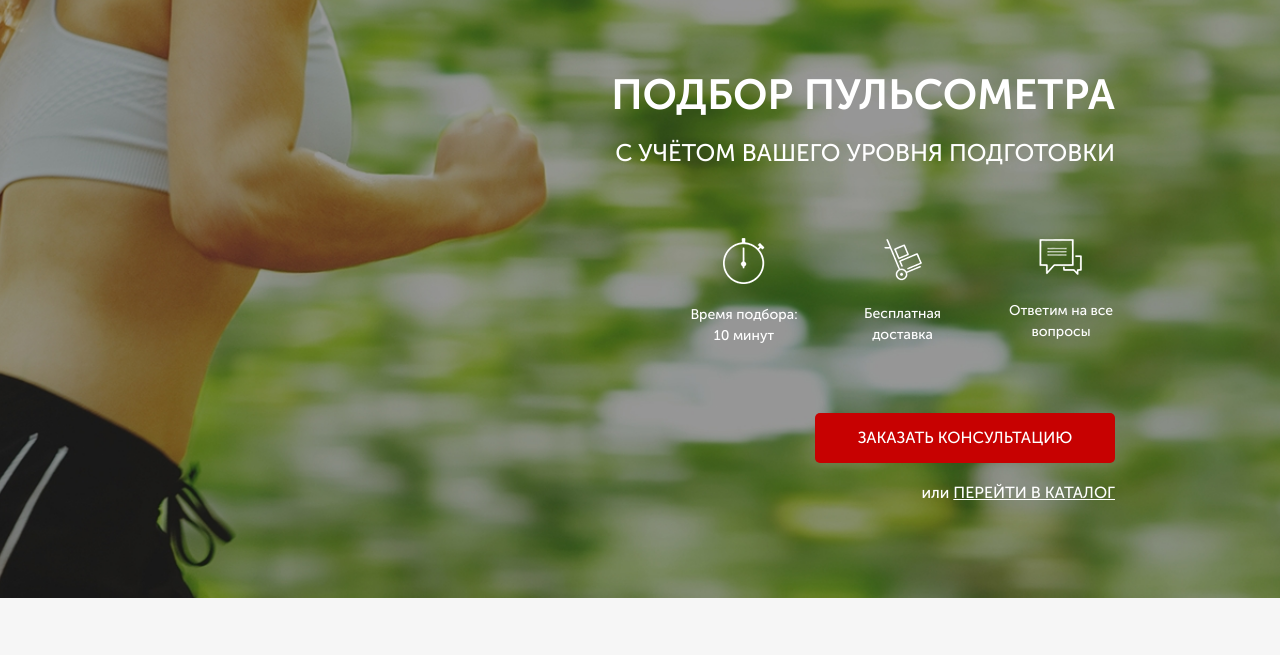
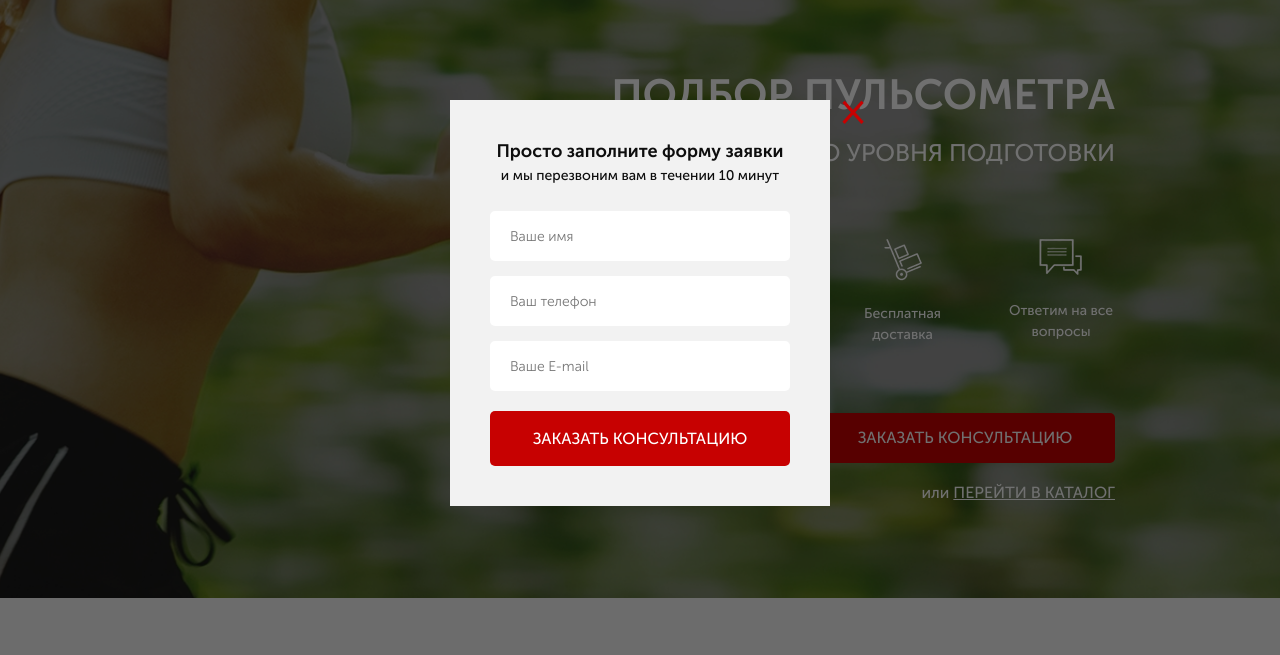
Before and after one commit to repozitorro/repozitorro.github.io, a website: page Pulse/src/index.html in a window 1280 px wide. Both pictures are taken after a click on the button "ЗАКАЗАТЬ ЗВОНОК". Shown: the part 97-752 px from the top of the page. Drawn offline with nearby package versions, Linux system fonts and the light colour scheme.

Commit message:
Modal windows added

```diff
--- a/Pulse/src/index.html
+++ b/Pulse/src/index.html
@@ -24,7 +24,7 @@
                 </div>
                 <div class="header__contacts">
                     <a href="tel:+74999228974" class="header__phone">+7 (499) 922-89-74</a>
-                    <button class="button">заказать звонок</button>
+                    <button data-modal="consultation" class="button">заказать звонок</button>
                 </div>
             </header>
             <div class="promo__wrapper">
@@ -44,7 +44,7 @@
                         Ответим на все вопросы
                     </div>
                 </div>
-                <button class="button button_main">
+                <button data-modal="consultation" class="button button_main">
                     заказать КОНСУЛЬТАЦИЮ
                 </button>
                 <div class="promo__link">
@@ -537,7 +537,9 @@
     </section>
 
     <footer class="footer">
-        <div class="footer__map"><iframe src="https://www.google.com/maps/embed?pb=!1m18!1m12!1m3!1d1998.9835509599818!2d30.35495247172344!3d59.93241511618283!2m3!1f0!2f0!3f0!3m2!1i1024!2i768!4f13.1!3m3!1m2!1s0x469631a4564b87cd%3A0x5cbd0703276716ba!2z0J3QtdCy0YHQutC40Lkg0L_RgC4sIDcxLCDQodCw0L3QutGCLdCf0LXRgtC10YDQsdGD0YDQsywg0KDQvtGB0YHQuNGPLCAxOTEwMjU!5e0!3m2!1sru!2sua!4v1582446607118!5m2!1sru!2sua" width="100%" height="630" frameborder="0" style="border:0;" allowfullscreen=""></iframe></div>
+        <div class="footer__map"><iframe
+                src="https://www.google.com/maps/embed?pb=!1m18!1m12!1m3!1d1998.9835509599818!2d30.35495247172344!3d59.93241511618283!2m3!1f0!2f0!3f0!3m2!1i1024!2i768!4f13.1!3m3!1m2!1s0x469631a4564b87cd%3A0x5cbd0703276716ba!2z0J3QtdCy0YHQutC40Lkg0L_RgC4sIDcxLCDQodCw0L3QutGCLdCf0LXRgtC10YDQsdGD0YDQsywg0KDQvtGB0YHQuNGPLCAxOTEwMjU!5e0!3m2!1sru!2sua!4v1582446607118!5m2!1sru!2sua"
+                width="100%" height="630" frameborder="0" style="border:0;" allowfullscreen=""></iframe></div>
         <div class="footer__info">
             <address class="footer__addr">Санкт-Петербург, Невский проспект, 71</address>
             <a class="footer__phone" href="tel:+74999228974">+7 (499) 922-89-74</a>
@@ -549,6 +551,53 @@
         </div>
     </footer>
 
+    <div class="overlay">
+        <div class="modal" id="consultation">
+            <div class="modal__close">&times;</div>
+            <div class="modal__subtitle">
+                Просто заполните форму заявки
+            </div>
+            <div class="modal__descr">
+                и мы перезвоним вам в течении 10 минут
+            </div>
+            <form class="feed-form feed-form_mt25" action="#">
+                <input name="name" required placeholder="Ваше имя" type="text">
+                <input name="phone" required placeholder="Ваш телефон" type="number">
+                <input name="email" required placeholder="Ваше E-mail" type="email">
+
+                <button class="button button_submit">заказать КОНСУЛЬТАЦИЮ</button>
+            </form>
+        </div>
+
+        <div class="modal" id="order">
+            <div class="modal__close">&times;</div>
+            <div class="modal__subtitle">
+                Ваш заказ:
+            </div>
+            <div class="modal__descr">
+                Пульсометр Polar
+            </div>
+            <form class="feed-form feed-form_mt25" action="#">
+                <input name="name" required placeholder="Ваше имя" type="text">
+                <input name="phone" required placeholder="Ваш телефон" type="number">
+                <input name="email" required placeholder="Ваше E-mail" type="email">
+
+                <button class="button button_submit">Купить</button>
+            </form>
+        </div>
+
+        <div class="modal modal_mini" id="thanks">
+            <div class="modal__close">&times;</div>
+            <div class="modal__subtitle">
+                Спасибо за вашу заявку!
+            </div>
+            <div class="modal__descr">
+                Наш менеджер свяжется с вами в ближайшее время!
+            </div>
+        </div>
+
+    </div>
+
     <script type="text/javascript" src="https://code.jquery.com/jquery-1.11.0.min.js"></script>
     <script type="text/javascript" src="https://code.jquery.com/jquery-migrate-1.2.1.min.js"></script>
     <script src="js/slick.min.js"></script>
--- a/Pulse/src/js/script.js
+++ b/Pulse/src/js/script.js
@@ -33,4 +33,25 @@ $(document).ready(function () {
     toggleSlide('.catalog-item__link');
     toggleSlide('.catalog-item__back');
 
+    //modal
+
+    $('[data-modal="consultation"]').on('click', function () {
+        $('.overlay, #consultation').fadeIn('slow');
+    });
+
+    $('.modal__close').on('click', function () {
+        $('.overlay, #consultation, #thanks, #order').fadeOut('slow');
+    });
+
+    $('.button_mini').on('click', function () {
+        $('.overlay, #order').fadeIn('slow');
+    });
+
+    $('.button_mini').each(function (i) {
+        $(this).on('click', function () {
+            $('#order .modal__descr').text($('.catalog-item__subtitle').eq(i).text());
+            $('.overlay, #order').fadeIn('slow');
+        });
+    });
+
 });
--- a/Pulse/src/sass/base/_media.scss
+++ b/Pulse/src/sass/base/_media.scss
@@ -239,6 +239,16 @@
         }
     }
 
+    .modal {
+        padding: 20px 20px 20px 20px;
+        width: 90%;
+
+        &__close {
+            top: 5px;
+            right: 5px;
+        }
+    }
+
     .title {
         font-size: 23px;
 
--- a/Pulse/src/sass/blocks/_forms.scss
+++ b/Pulse/src/sass/blocks/_forms.scss
@@ -19,4 +19,7 @@
             margin-bottom: 20px;
         }
     }
+    &_mt25 {
+        margin-top: 25px;
+    }
 }
--- /dev/null
+++ b/Pulse/src/sass/blocks/_modal.scss
@@ -0,0 +1,54 @@
+.overlay {
+    display: none;
+    top: 0;
+    position: fixed;
+    width: 100%;
+    height: 100%;
+    background-color: #000;
+    background-color: rgba(0, 0, 0, .56);
+}
+
+.modal {
+    position: absolute;
+    top: 50%;
+    left: 50%;
+    transform: translate(-50%, -50%);
+    width: 380px;
+    min-height: 400px;
+    background-color: #f2f2f2;
+    padding: 38px 40px 40px 40px;
+
+    &__close {
+        position: absolute;
+        top: 0;
+        right: -35px;
+        font-size: 41px;
+        line-height: 21px;
+        color: $main-color;
+        cursor: pointer;
+    }
+
+    &__subtitle {
+        color: #0d0d0d;
+        font-size: 18px;
+        font-weight: 700;
+        text-align: center;
+    }
+
+    &__descr {
+        color: #0d0d0d;
+        font-size: 14px;
+        font-weight: 500;
+        text-align: center;
+    }
+
+    &_mini {
+        min-height: 140px;
+    }
+}
+
+#consultation,
+#order,
+#thanks {
+    display: none;
+}
--- a/Pulse/src/sass/style.scss
+++ b/Pulse/src/sass/style.scss
@@ -22,5 +22,6 @@
 @import "blocks/catalog";
 @import "blocks/reviews";
 @import "blocks/footer";
+@import "blocks/modal";
 
 @import "base/media";
```
Also changed, not shown: Pulse/src/css/style.min.css.
